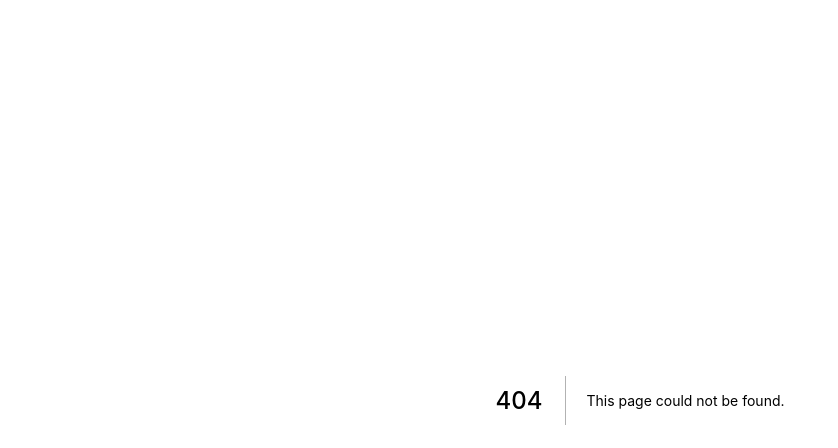
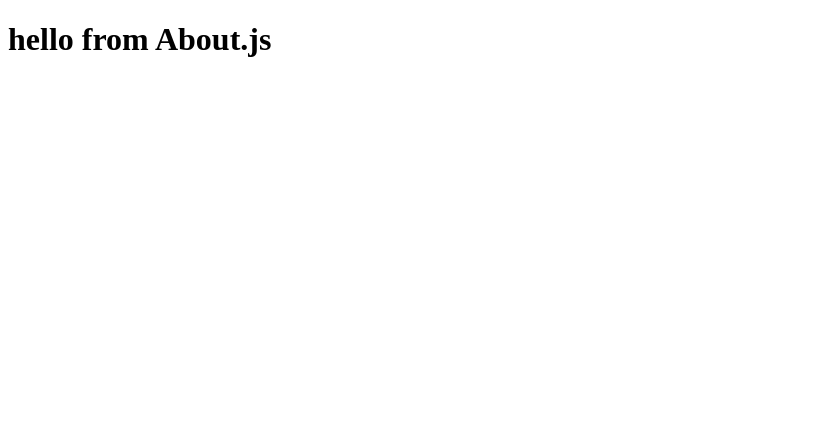
Before and after one commit to ecargiohc/next-trial, a Next.js app: page /about in a window 1280 px wide. Before the commit this address had no page. Shown: the top 448 px of the page, without its empty margins (0-838 px from the left). Built offline with nearby package versions, Linux system fonts and the light colour scheme.

Commit message:
testing fancy routes with another page/about.js

```diff
--- /dev/null
+++ b/pages/about.js
@@ -0,0 +1,8 @@
+const anotherFunc = () => {
+    return (
+        <h1>
+            hello from About.js
+        </h1>
+    )
+};
+export default anotherFunc;
```
